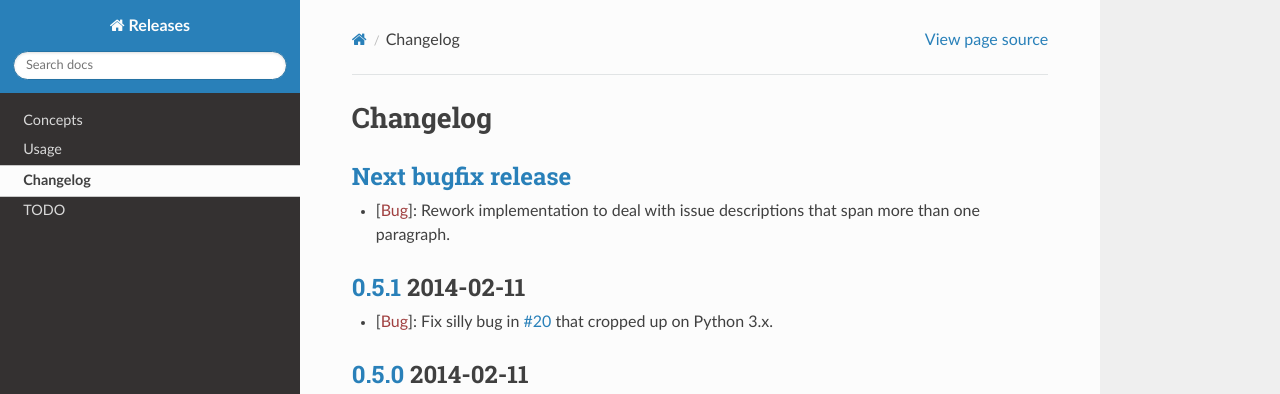
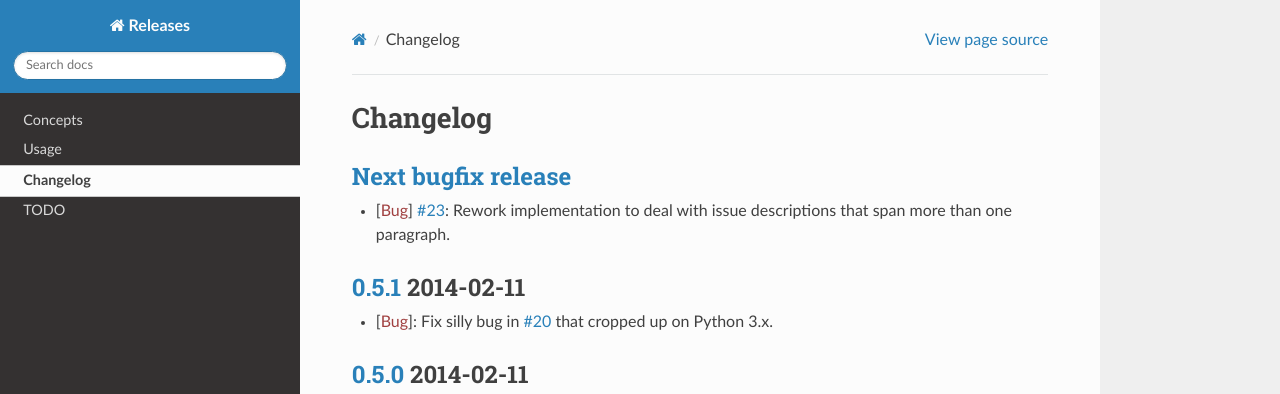
Before and after one commit to bitprophet/releases, a Sphinx documentation site: the page built from docs/changelog.rst, in a window 1280 px wide and 900 px high. Shown: the top 394 px of the window. Built offline with Sphinx 7.4.7 and the Read the Docs theme 2.0.0, drawn with Linux system fonts in a browser that asks for light colours.

Commit message:
Actually have an issue number for the paragraph BS now

```diff
--- a/docs/changelog.rst
+++ b/docs/changelog.rst
@@ -2,8 +2,8 @@
 Changelog
 =========
 
-* :bug:`-` Rework implementation to deal with issue descriptions that span more
-  than one paragraph.
+* :bug:`23` Rework implementation to deal with issue descriptions that span
+  more than one paragraph.
 * :release:`0.5.1 <2014-02-11>`
 * :bug:`-` Fix silly bug in :issue:`20` that cropped up on Python 3.x.
 * :release:`0.5.0 <2014-02-11>`
```
